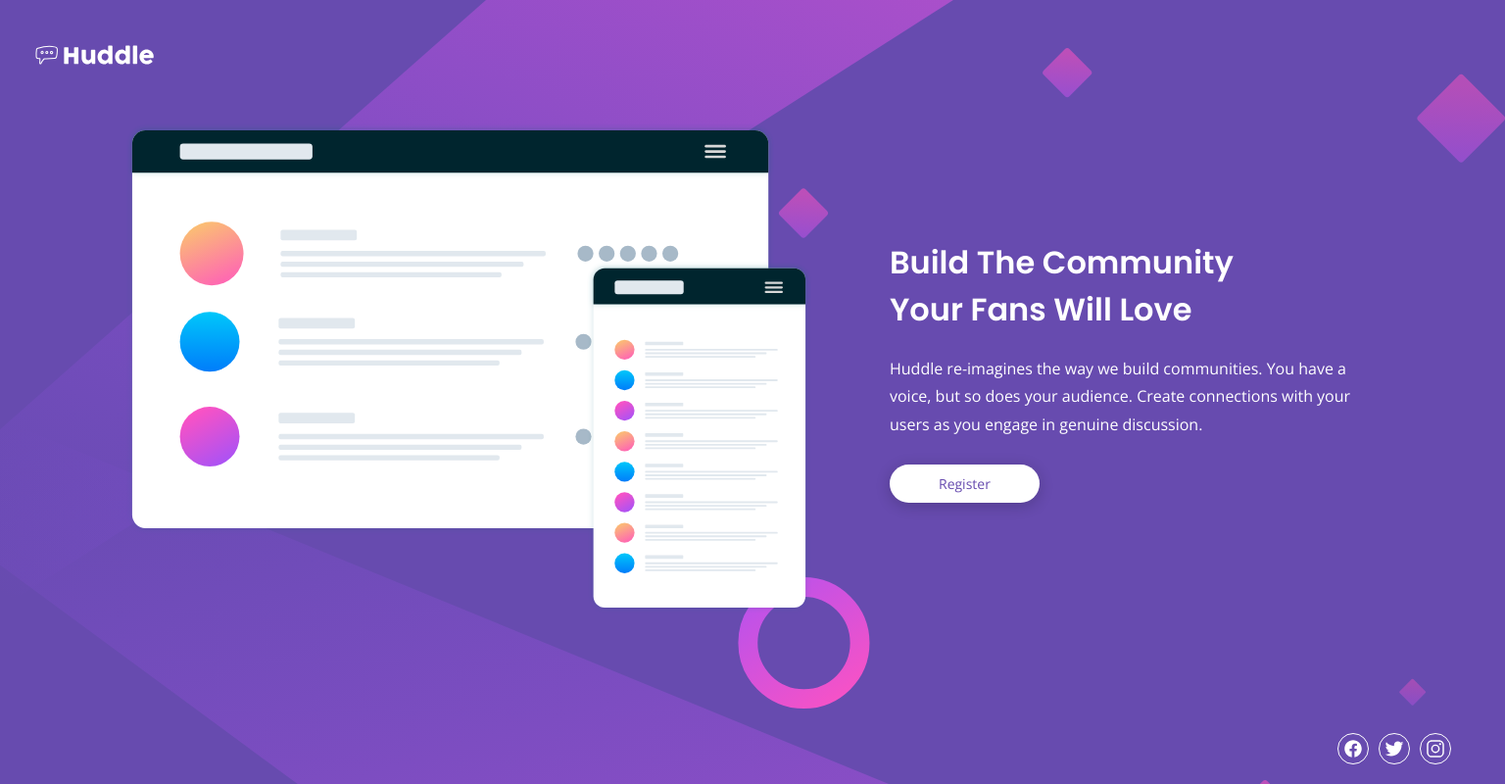
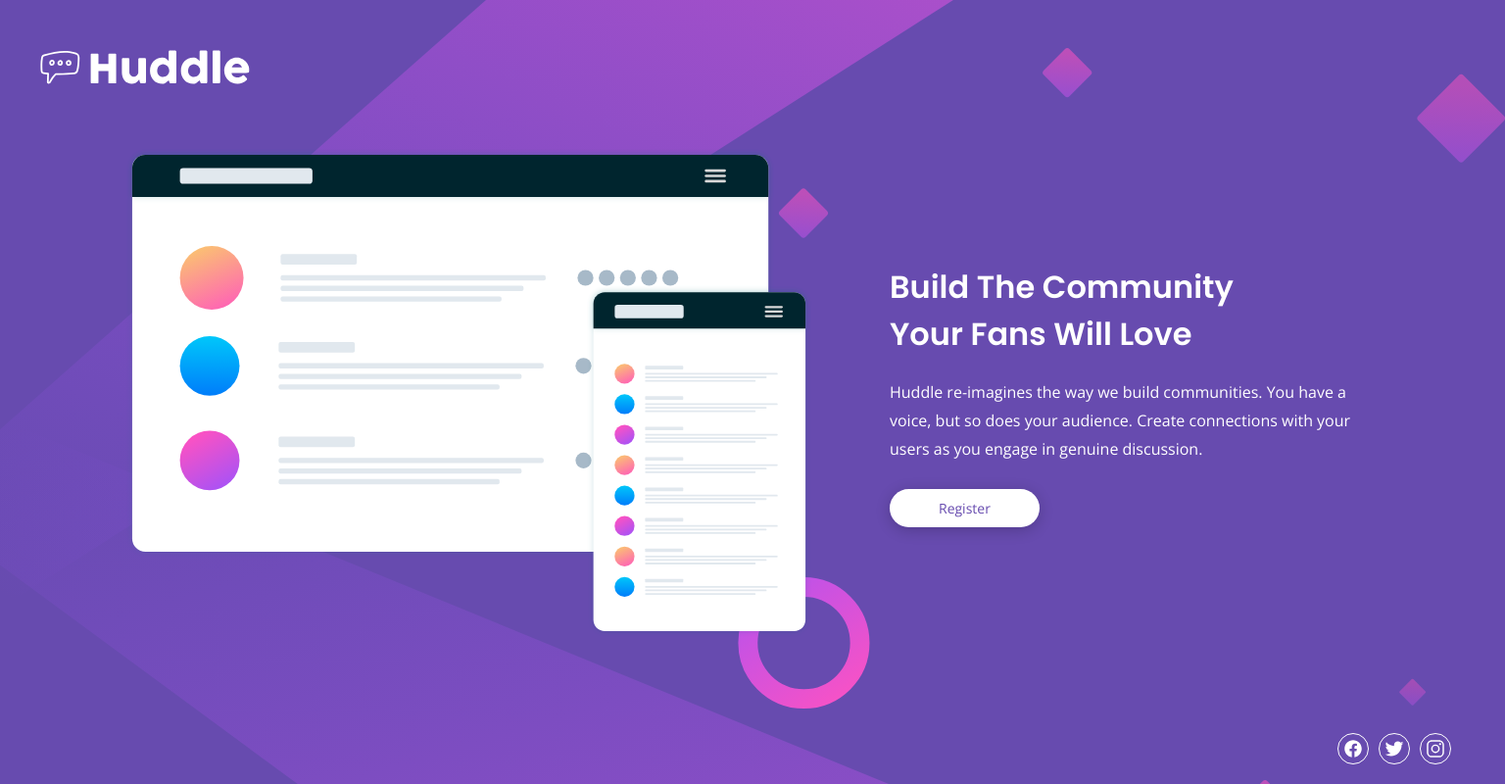
Before and after one commit to webstormcam/Huddle_Landing_Page_Single, a plain HTML site: page index.html in a window 1536 px wide. Shown: the whole page at 98% size. Drawn offline with nearby package versions, Linux system fonts and the light colour scheme.

```diff
--- a/style.css
+++ b/style.css
@@ -154,6 +154,10 @@ footer{
 
     }
 
+    header img{
+        width: 230px;
+    }
+
     #words{
         text-align: start;
         width: 500px;
```
